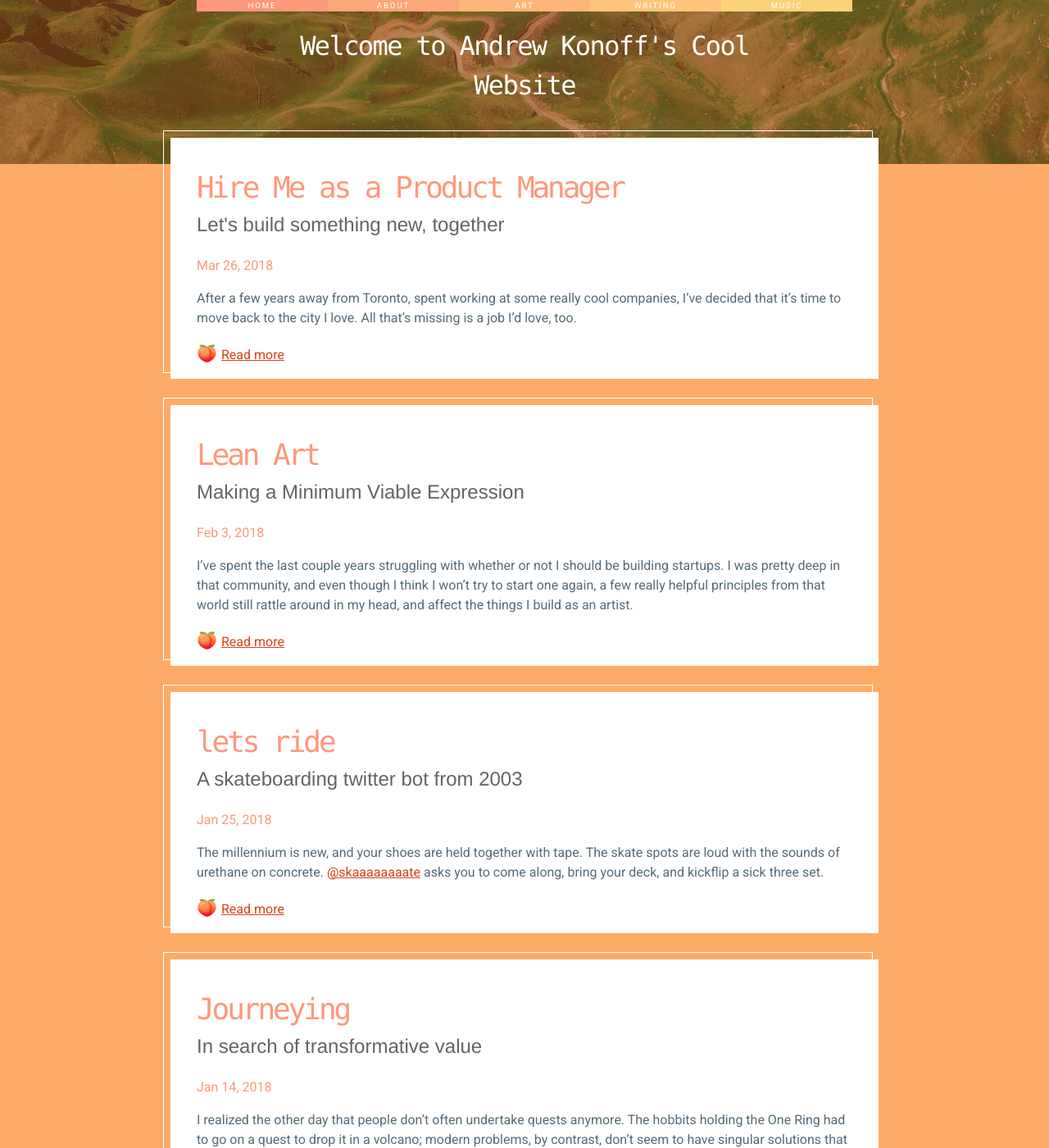
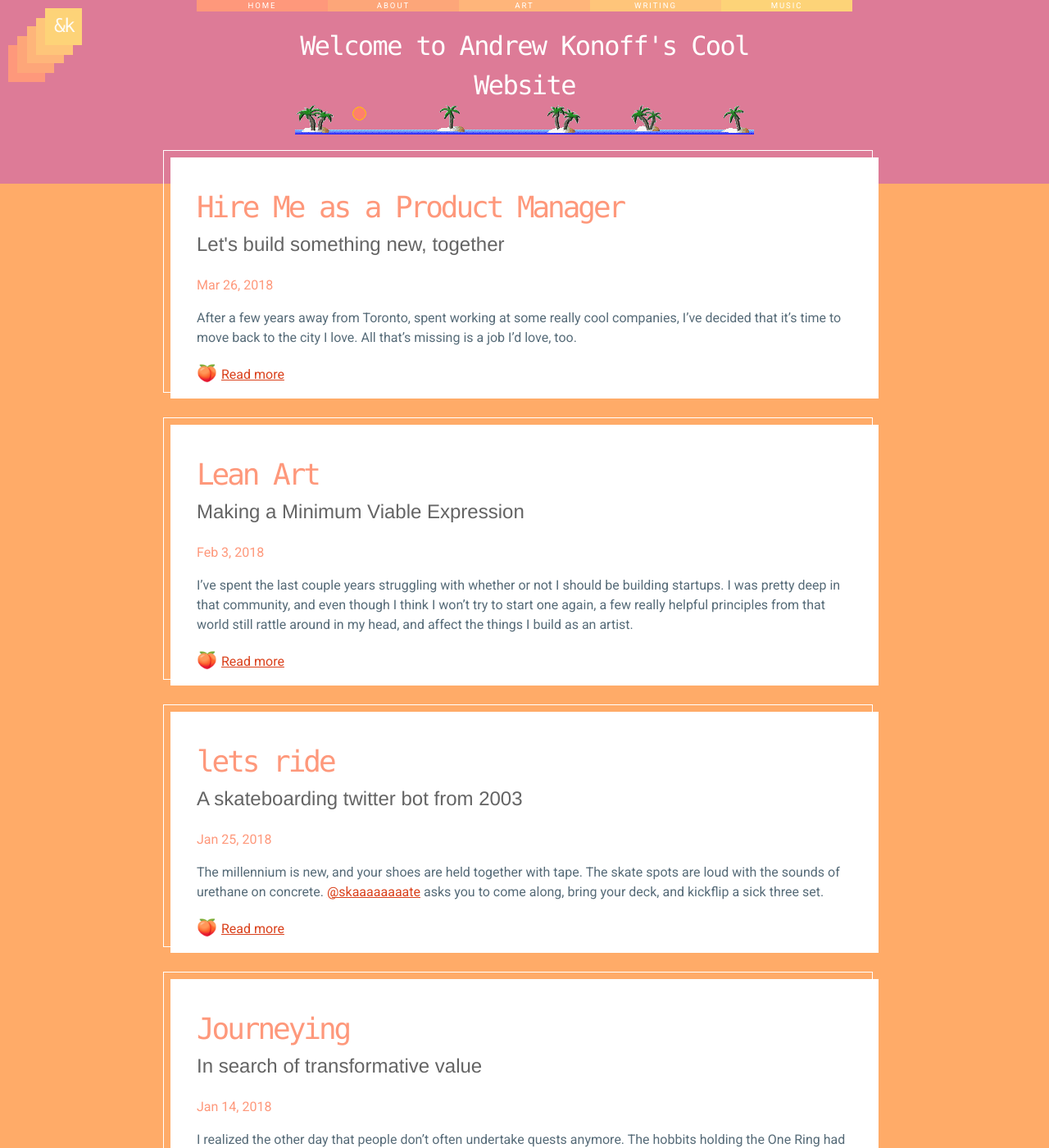
Before and after one commit to andkon/andkon.github.io, a Jekyll site: the page built from index.html, in a window 1280 px wide and 1400 px high. Shown: the whole window at 82% size. Built offline with Jekyll 4.4.1, drawn with Linux system fonts in a browser that asks for light colours; the list of posts is cut into pages by our own code.

Commit message:
Header looking real good on desktop

```diff
--- a/_includes/header.html
+++ b/_includes/header.html
@@ -1,4 +1,4 @@
-
+<a href="/"><div class="logo"></div></a>
 <div class="navbar">
   <a class="navbar-item header-link" href="/">Home</a>
   <a class="navbar-item header-link" href="/about">About</a>
@@ -8,4 +8,5 @@
 </div>
 <div class="home-header">
   <h1>Welcome to Andrew Konoff's Cool Website</h1>
+  <img src="assets/images/island.gif"></img>
 </div>
--- a/assets/main.scss
+++ b/assets/main.scss
@@ -4,6 +4,9 @@
 
 // Colours
 $grey: #979797;
+$purp: #9012fe;
+$sunset-purp: rgba(144, 18, 254, 0.30980392156862746);
+$peachy-red: #e81c4f;
 
 // Fonts
 $monospace: "Menlo", "Fira Mono", monospace;
@@ -188,10 +191,11 @@ header {
    font-size: 2.5em;
    font-weight: 300;
   }
+}
 
 .logo {
  float: left;
-   position: relative;
+ position: fixed;
  vertical-align: top;
  height: 90px;
  width: 90px;
@@ -202,15 +206,13 @@ header {
  background-size: 100% 100%;
  background-repeat: no-repeat;
 }
-}
 
 .home-header {
   /*background-image: url('images/header.png');*/
   width: 100%;
-  background-image:
-        linear-gradient(rgba(255,125,20,0.34), rgba(255,125,20,0.34)),
-        url('images/header.jpg');
-  height: 200px;
+  background-color: $sunset-purp;
+  // background-image: linear-gradient(rgba(255, 125, 20, 0.34), rgba(255, 125, 20, 0.34)), url("/assets/header.jpg");
+  min-height: 14em;
   background-size: cover;
   background-repeat: no-repeat;
   background-position: center center;
@@ -229,6 +231,10 @@ header {
     font-weight: 300;
     max-width: 650px;
     margin: auto;
+
+    // background-image: url('https://web.archive.org/web/20091026063000/http://geocities.com/kuramapeach/island.gif');
+    // background-repeat: no-repeat;
+    // background-position: bottom;
   }
 
   h2 {
@@ -256,7 +262,6 @@ header {
 
 .navbar {
   width: 800px;
-  height: 100px;
   margin: auto;
   top: 0;
   left: 50%;
@@ -273,7 +278,7 @@ header {
     text-align: center;
 
     &:hover {
-      background: #e81c4f;
+      background: $peachy-red;
       color: white;
     }
 
@@ -632,10 +637,10 @@ html a.button {
   /* Actually used button styles: */
   &.subscribe {
     strong {
-      color: #9012FE;
+      color: $purp;
     }
     &:hover {
-      background: #9012FE;
+      background: $purp;
     }
   }
 
@@ -787,10 +792,14 @@ html a.button {
 @media (max-width: 1000px) {
   header .logo {
     margin-right: 10px;
-    left: 0px;
-    top: 0px;
+    left: 5px;
+    top: 5px;
     background-image: url('images/skinny_post_header.png');
     width: 45px;
+  }
+
+  .navbar-item {
+
   }
 }
 
```
Also changed, not shown: assets/images/island.gif (added), assets/images/under_con.gif (added). Lines whose indentation alone changed are shown as unchanged.
